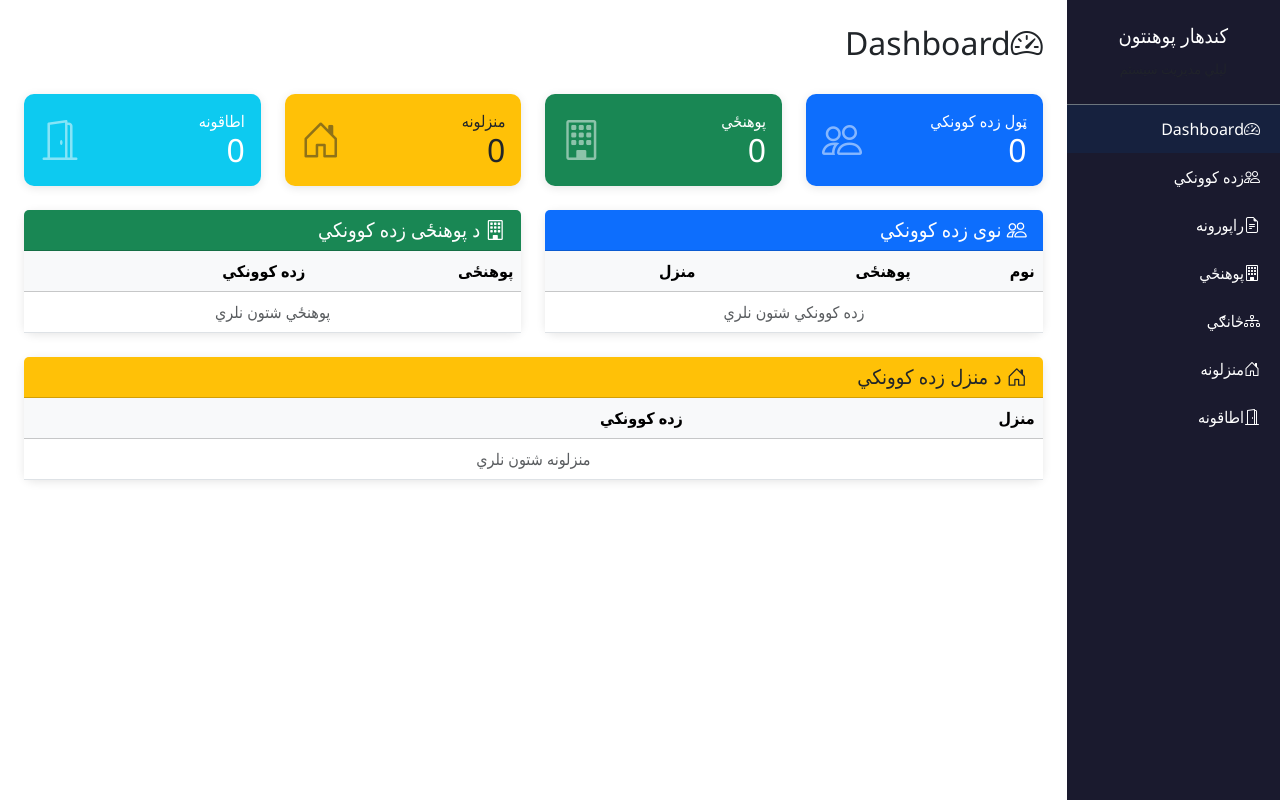
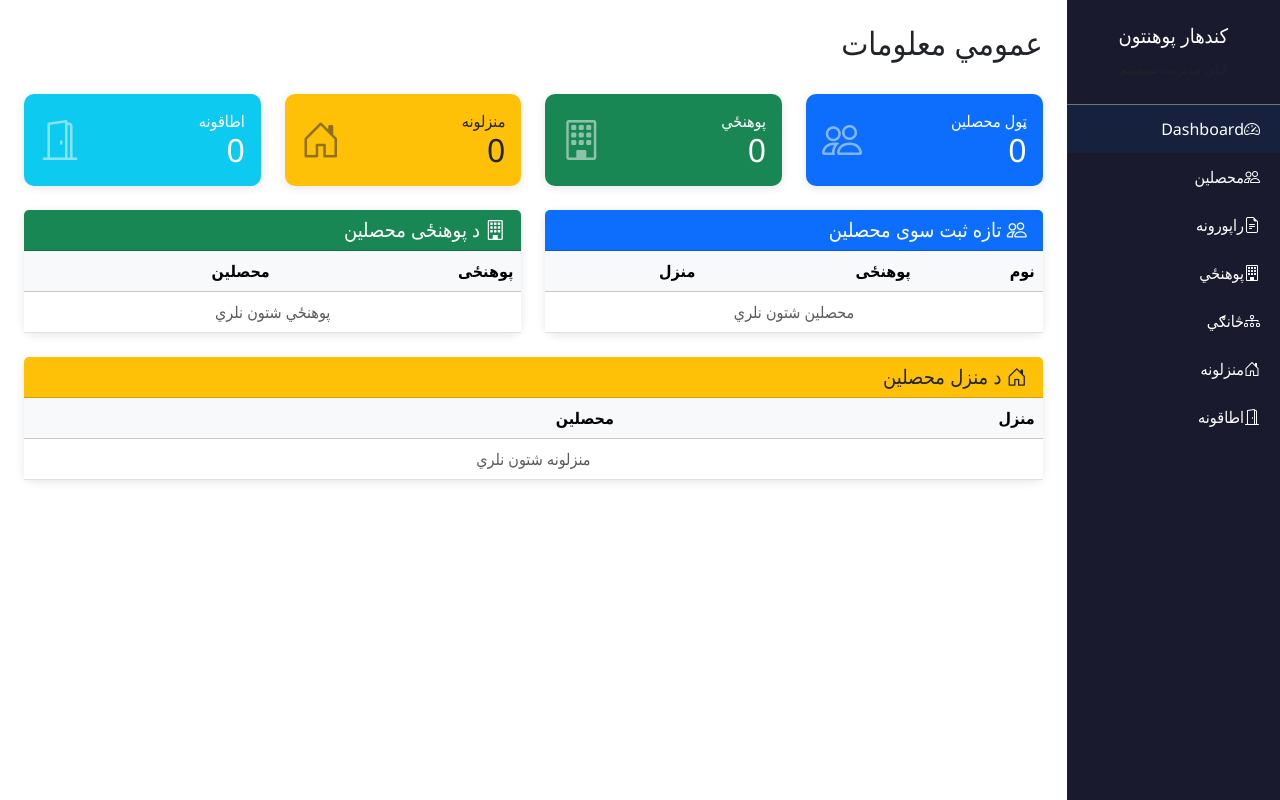
Before and after one commit to AbdulqayoomDuranni/Hostel_Management_System, a Django app: page / in a window 1280 px wide. Run offline with Django 4.2, Linux system fonts and the light colour scheme; data that the repository does not hold is empty.

Commit message:
Project update version

```diff
--- a/templates/base.html
+++ b/templates/base.html
@@ -34,7 +34,7 @@
                         <i class="bi bi-speedometer2"></i>Dashboard
                     </a>
                     <a href="{% url 'student_list' %}" class="{% if 'student' in request.resolver_match.view_name %}active{% endif %}">
-                        <i class="bi bi-people"></i>زده کوونکي
+                        <i class="bi bi-people"></i>محصلین
                     </a>
                     <a href="{% url 'reports' %}" class="{% if request.resolver_match.view_name == 'reports' %}active{% endif %}">
                         <i class="bi bi-file-earmark-text"></i>راپورونه
--- a/templates/core/add_student.html
+++ b/templates/core/add_student.html
@@ -1,10 +1,10 @@
 {% extends 'base.html' %}
 
-{% block title %}زده کوونکی اضافه کړئ{% endblock %}
+{% block title %} محصلین اضافه کړي{% endblock %}
 
 {% block content %}
 <div class="d-flex justify-content-between align-items-center mb-4">
-    <h2><i class="bi bi-person-plus"></i> زده کوونکی اضافه کړئ</h2>
+    <h2><i class="bi bi-person-plus"></i> محصلین اضافه کړي</h2>
 </div>
 
 <div class="card">
--- a/templates/core/dashboard.html
+++ b/templates/core/dashboard.html
@@ -4,7 +4,8 @@
 
 {% block content %}
 <div class="d-flex justify-content-between align-items-center mb-4">
-    <h2><i class="bi bi-speedometer2"></i>Dashboard</h2>
+    <h2> عمومي معلومات</h2>
+<!--<i class="bi bi-speedometer2"></i>-->
 </div>
 
 <div class="row mb-4">
@@ -13,7 +14,7 @@
             <div class="card-body">
                 <div class="d-flex justify-content-between align-items-center">
                     <div>
-                        <h6 class="mb-0">ټول زده کوونکي</h6>
+                        <h6 class="mb-0">ټول محصلین </h6>
                         <h2 class="mb-0">{{ stats.total_students }}</h2>
                     </div>
                     <i class="bi bi-people fs-1 opacity-50"></i>
@@ -66,7 +67,7 @@
     <div class="col-md-6 mb-4">
         <div class="card">
             <div class="card-header bg-primary text-white">
-                <h5 class="mb-0"><i class="bi bi-people"></i> نوی زده کوونکي</h5>
+                <h5 class="mb-0"><i class="bi bi-people"></i> تازه ثبت سوی محصلین  </h5>
             </div>
             <div class="card-body p-0">
                 <div class="table-responsive">
@@ -87,7 +88,7 @@
                             </tr>
                             {% empty %}
                             <tr>
-                                <td colspan="3" class="text-center text-muted">زده کوونکي شتون نلري</td>
+                                <td colspan="3" class="text-center text-muted"> محصلین شتون نلري</td>
                             </tr>
                             {% endfor %}
                         </tbody>
@@ -100,7 +101,7 @@
     <div class="col-md-6 mb-4">
         <div class="card">
             <div class="card-header bg-success text-white">
-                <h5 class="mb-0"><i class="bi bi-building"></i> د پوهنځی زده کوونکي</h5>
+                <h5 class="mb-0"><i class="bi bi-building"></i> د پوهنځی  محصلین</h5>
             </div>
             <div class="card-body p-0">
                 <div class="table-responsive">
@@ -108,7 +109,7 @@
                         <thead class="table-light">
                             <tr>
                                 <th>پوهنځی</th>
-                                <th>زده کوونکي</th>
+                                <th>محصلین </th>
                             </tr>
                         </thead>
                         <tbody>
@@ -134,7 +135,7 @@
     <div class="col-md-12">
         <div class="card">
             <div class="card-header bg-warning text-dark">
-                <h5 class="mb-0"><i class="bi bi-house-door"></i> د منزل زده کوونکي</h5>
+                <h5 class="mb-0"><i class="bi bi-house-door"></i> د منزل  محصلین</h5>
             </div>
             <div class="card-body p-0">
                 <div class="table-responsive">
@@ -142,7 +143,7 @@
                         <thead class="table-light">
                             <tr>
                                 <th>منزل</th>
-                                <th>زده کوونکي</th>
+                                <th>محصلین </th>
                             </tr>
                         </thead>
                         <tbody>
--- a/templates/core/department_list.html
+++ b/templates/core/department_list.html
@@ -19,7 +19,7 @@
                         <th>#</th>
                         <th>څانګي نوم</th>
                         <th>پوهنځی</th>
-                        <th>زده کوونکي</th>
+                        <th>محصلین </th>
                         <th>حذف</th>
                     </tr>
                 </thead>
--- a/templates/core/dorm_list.html
+++ b/templates/core/dorm_list.html
@@ -18,7 +18,7 @@
                     <tr>
                         <th>#</th>
                         <th>د منزل نوم</th>
-                        <th>زده کوونکي</th>
+                        <th>محصلین </th>
                         <th>اطاقونه</th>
                         <th>حذف کول</th>
                     </tr>
--- a/templates/core/edit_student.html
+++ b/templates/core/edit_student.html
@@ -1,10 +1,10 @@
 {% extends 'base.html' %}
 
-{% block title %}زده کوونکی تغیرول{% endblock %}
+{% block title %}د محصل تغیرول{% endblock %}
 
 {% block content %}
 <div class="d-flex justify-content-between align-items-center mb-4">
-    <h2><i class="bi bi-pencil-square"></i> زده کوونکی تغیرول</h2>
+    <h2><i class="bi bi-pencil-square"></i>  د محصل تغیرول</h2>
 </div>
 
 <div class="card">
--- a/templates/core/faculty_list.html
+++ b/templates/core/faculty_list.html
@@ -18,7 +18,7 @@
                     <tr>
                         <th>#</th>
                         <th>د پوهنځی نوم</th>
-                        <th>زده کوونکي</th>
+                        <th>محصلین </th>
                         <th>عملیات</th>
                     </tr>
                 </thead>
--- a/templates/core/id_card.html
+++ b/templates/core/id_card.html
@@ -67,8 +67,8 @@
     <div class="id-card">
         <div class="id-card-header">
             <h4>کندهار پوهنتون</h4>
-            <p>Kandahar University</p>
-            <p style="margin-top:5px;font-size:11px;">د لیلی مدیریت سیستم</p>
+
+            <p style="margin-top:5px;font-size:11px;">د لیلی مدیریت سیستم </p>
         </div>
 
         <div class="id-card-body">
--- a/templates/core/room_list.html
+++ b/templates/core/room_list.html
@@ -20,7 +20,7 @@
                         <th>د اطاق نمبر</th>
                         <th>منزل</th>
                         <th>ظرفیت</th>
-                        <th>زده کوونکي</th>
+                        <th>محصلین </th>
                         <th>وضعیت</th>
                         <th>حذف</th>
                     </tr>
```
Also changed, not shown: templates/core/reports.html (+5 -5 lines), templates/core/student_list.html (+4 -4 lines), media/students/students/students/students/students/20240503_174105_resized.jpg (added), media/students/students/students/students/students/students/20240503_174105_resized.jpg (added), templatescore/Readme.md (added).
